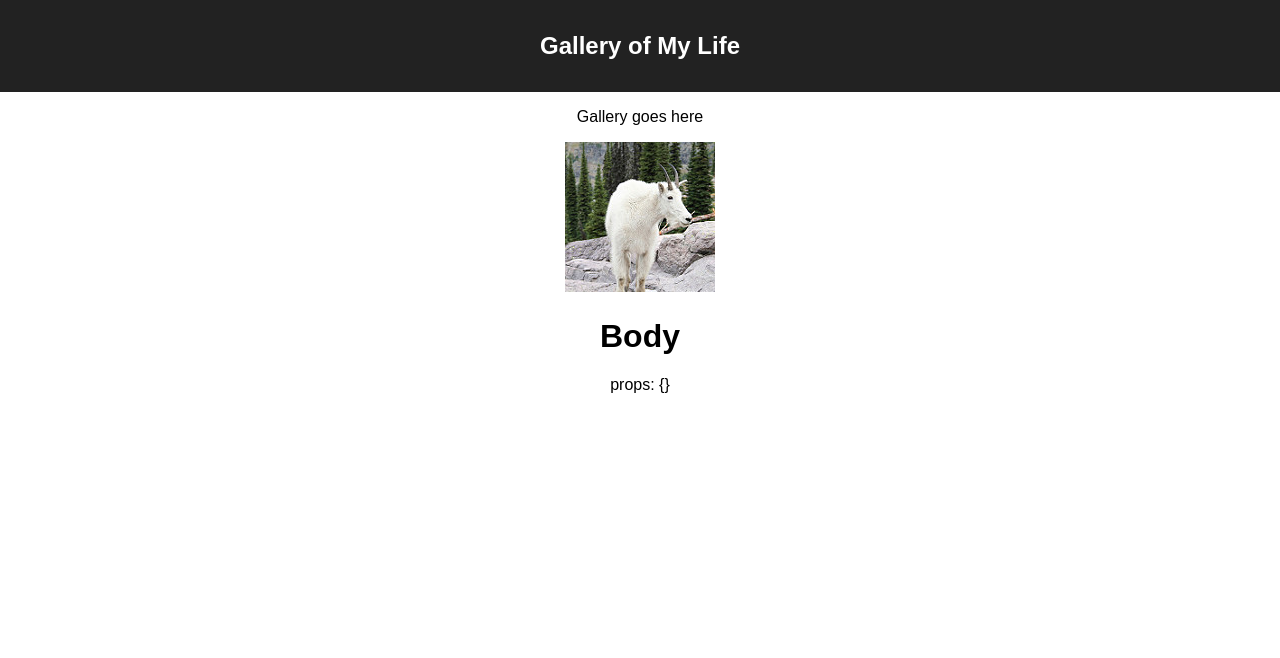
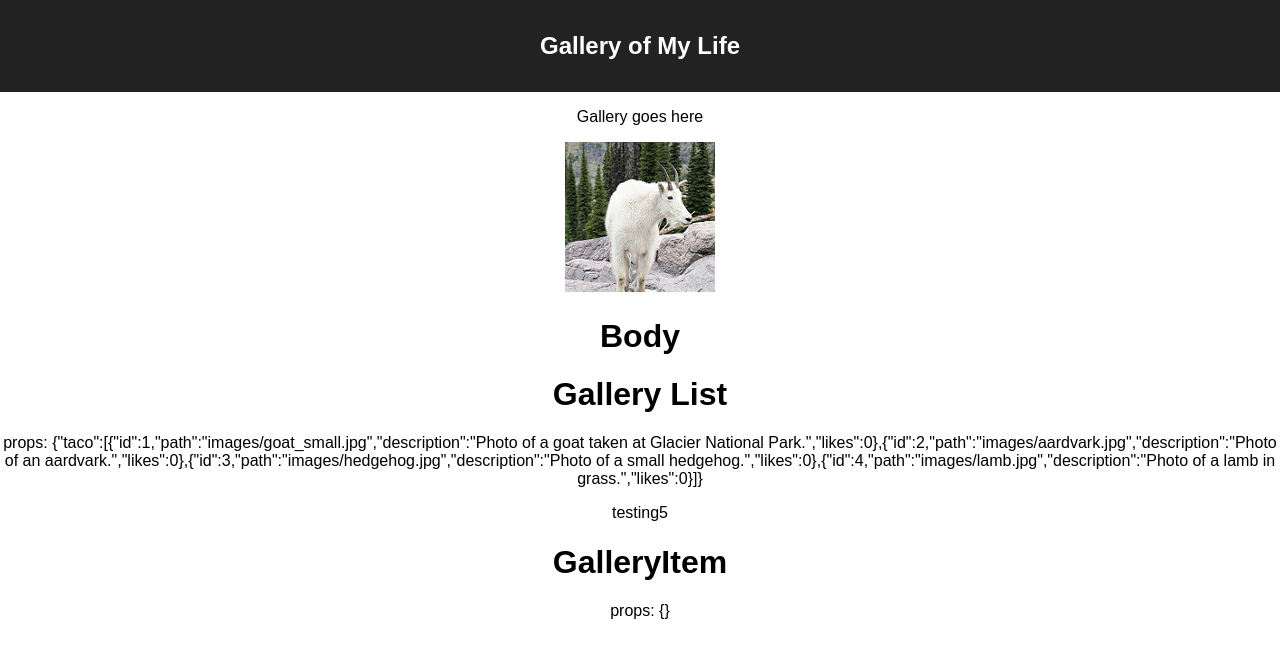
Before and after one commit to clairethallon/weekend-react-gallery-ct, a React (Create React App) app: page / in a window 1280 px wide. Shown: the top 658 px of the page. Built offline with nearby package versions, Linux system fonts and the light colour scheme.

Commit message:
created Body, Gallery List, and Gallery Item

```diff
--- a/src/components/Body/Body.jsx
+++ b/src/components/Body/Body.jsx
@@ -1,11 +1,19 @@
 import { useState } from "react";
+import GalleryList from "../GalleryList/GalleryList"
 
 function Body(props) {
     // const [name, setName]=useState(null);
+
+    const [images, setImages] = useState([
+        { id: 1, path: 'images/goat_small.jpg', description: 'Photo of a goat taken at Glacier National Park.', likes: 0 },
+        { id: 2, path: 'images/aardvark.jpg', description: 'Photo of an aardvark.', likes: 0 },
+        { id: 3, path: 'images/hedgehog.jpg', description: 'Photo of a small hedgehog.', likes: 0 },
+        { id: 4, path: 'images/lamb.jpg', description: 'Photo of a lamb in grass.', likes: 0 }
+    ]);
     return (
         <div>
             <h1>Body</h1>
-            <p>props: {JSON.stringify(props)}</p>
+            <GalleryList taco={images} />
         </div>
     )
 
--- /dev/null
+++ b/src/components/GalleryItem/GalleryItem.jsx
@@ -0,0 +1,15 @@
+import { useState } from "react";
+
+function GalleryItem(props) {
+    // const [name, setName]=useState(null);
+    return (
+        <div>
+            <h1>GalleryItem</h1>
+            <p>props: {JSON.stringify(props)}</p>
+        </div>
+    )
+
+
+}
+
+export default GalleryItem;
--- /dev/null
+++ b/src/components/GalleryList/GalleryList.jsx
@@ -0,0 +1,19 @@
+import { useState } from "react";
+import GalleryItem from '../GalleryItem/GalleryItem'
+
+function GalleryList(props) {
+    // const [name, setName]=useState(null);
+
+    return (
+        <div>
+            <h1>Gallery List</h1>
+            <p>props: {JSON.stringify(props)}</p>
+            <p>testing5</p>
+            <GalleryItem />
+        </div>
+    )
+
+
+}
+
+export default GalleryList;
```
Also changed, not shown: 1 other file (tests, documents, lock files or other folders).
